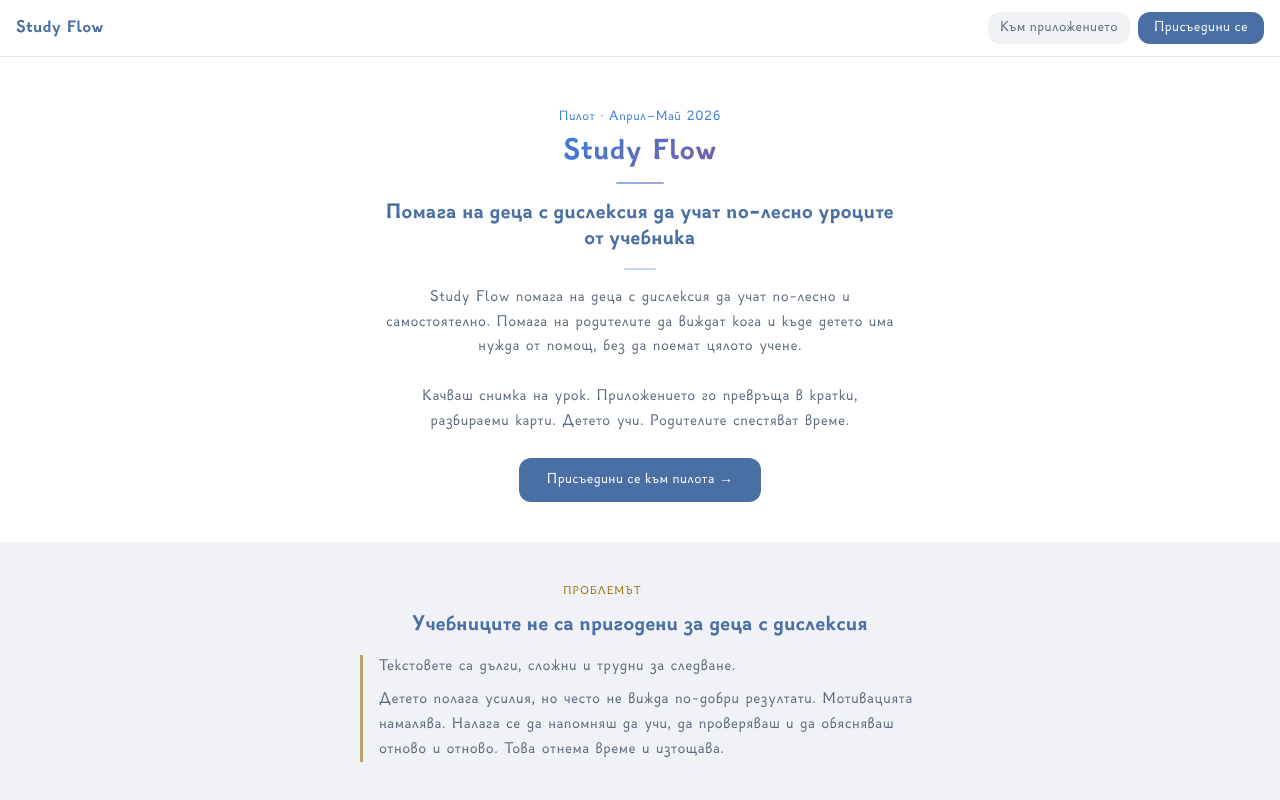
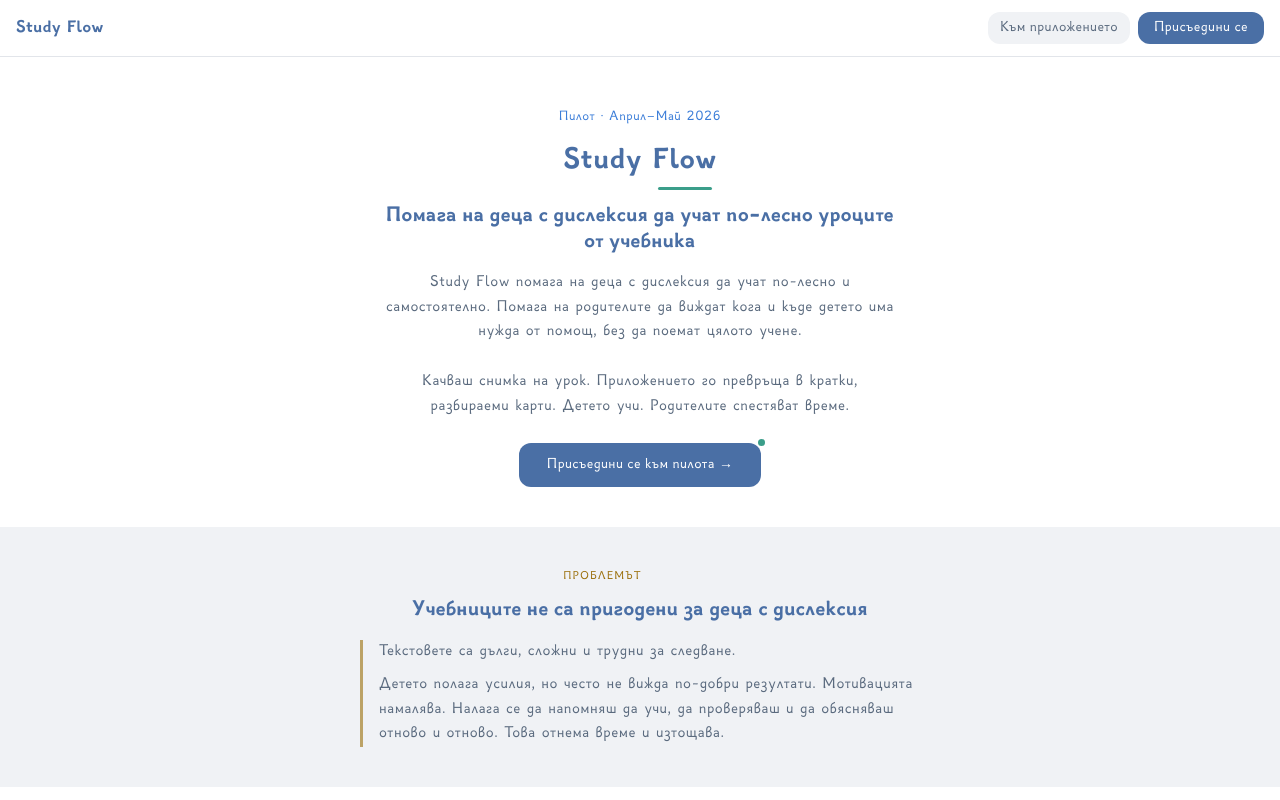
Before and after one commit to aioceva/study-flow, a Next.js app: page / in a window 1280 px wide. Shown: the top 800 px of the page. Built offline with nearby package versions, Linux system fonts and the light colour scheme.

Commit message:
feat: landing hero — teal accent: underline on Flow, dot on CTA
- Study Flow: solid blue text, 3px teal underline under "Flow" only
- Removed gradient text and separator lines
- CTA: 7px teal dot top-right corner

Co-Authored-By: Claude Sonnet 4.6 <noreply@anthropic.com>

```diff
--- a/src/app/(site)/page.tsx
+++ b/src/app/(site)/page.tsx
@@ -15,6 +15,7 @@ const NAV = {
 const MODULE_COLORS = { 1: "#EBF4FF", 2: "#E8F9F1", 3: "#FEFAE8", 4: "#F3EEFF" };
 const MODULE_SURFACE = { 1: "#BDD8F7", 2: "#B4E5CC", 3: "#F7E49E", 4: "#D4C4EE" };
 const MODULE_BTN = { 1: "#3B7DD8", 2: "#3B9E6A", 3: "#9A6E08", 4: "#7B5EA7" };
+const TEAL = "#3B9E8A";
 
 const P = { fontSize: 15, lineHeight: 1.65, color: NAV.textMuted, margin: 0 } as const;
 
@@ -247,26 +248,22 @@ export default function LandingPage() {
           Пилот · Април–Май 2026
         </p>
 
-        {/* Продуктово име */}
-        <p style={{
-          fontSize: 28,
-          fontWeight: 700,
-          margin: "0 0 12px",
-          background: `linear-gradient(135deg, ${MODULE_BTN[1]} 0%, ${MODULE_BTN[4]} 100%)`,
-          WebkitBackgroundClip: "text",
-          WebkitTextFillColor: "transparent",
-          backgroundClip: "text",
-          lineHeight: 1.2,
-        }}>
-          Study Flow
+        {/* Продуктово име — чист син, "Flow" с teal underline */}
+        <p style={{ fontSize: 28, fontWeight: 700, margin: "0 0 16px", color: NAV.text, lineHeight: 1.2 }}>
+          Study{" "}
+          <span style={{ position: "relative", display: "inline-block" }}>
+            Flow
+            <span style={{
+              position: "absolute",
+              bottom: -3,
+              left: "8%",
+              right: "8%",
+              height: 3,
+              backgroundColor: TEAL,
+              borderRadius: 2,
+            }} />
+          </span>
         </p>
-
-        {/* Линия 1 — между продуктовото име и заглавието */}
-        <div style={{
-          width: 48, height: 2, borderRadius: 2, marginBottom: 16,
-          background: `linear-gradient(90deg, ${MODULE_BTN[1]}, ${MODULE_BTN[4]})`,
-          opacity: 0.6,
-        }} />
 
         <h1
           className="text-xl font-bold"
@@ -275,19 +272,13 @@ export default function LandingPage() {
           Помага на деца с дислексия да учат по-лесно уроците от учебника
         </h1>
 
-        {/* Линия 2 — между заглавието и текста */}
-        <div style={{
-          width: 32, height: 2, borderRadius: 2, marginBottom: 16,
-          backgroundColor: MODULE_BTN[1],
-          opacity: 0.3,
-        }} />
-
         <p style={{ ...P, textAlign: "center", marginBottom: 24 }}>
           Study Flow помага на деца с дислексия да учат по-лесно и самостоятелно. Помага на родителите да виждат кога и къде детето има нужда от помощ, без да поемат цялото учене.
           <br /><br />
           Качваш снимка на урок. Приложението го превръща в кратки, разбираеми карти. Детето учи. Родителите спестяват време.
         </p>
 
+        <div style={{ position: "relative", display: "inline-block" }}>
           <Link
             href="/join"
             className="inline-block rounded-xl px-7 py-3 text-white font-medium text-sm"
@@ -295,6 +286,17 @@ export default function LandingPage() {
           >
             Присъедини се към пилота →
           </Link>
+          {/* Малка teal точка */}
+          <span style={{
+            position: "absolute",
+            top: -4,
+            right: -4,
+            width: 7,
+            height: 7,
+            borderRadius: "50%",
+            backgroundColor: TEAL,
+          }} />
+        </div>
       </section>
 
       {/* ── ПРОБЛЕМЪТ ── */}
```
Lines whose indentation alone changed are shown as unchanged.
